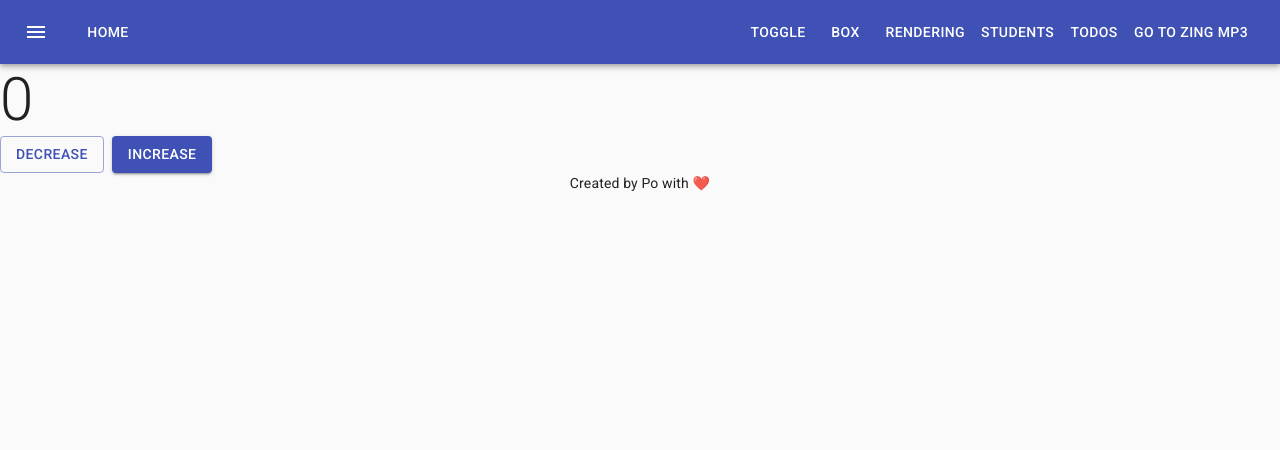
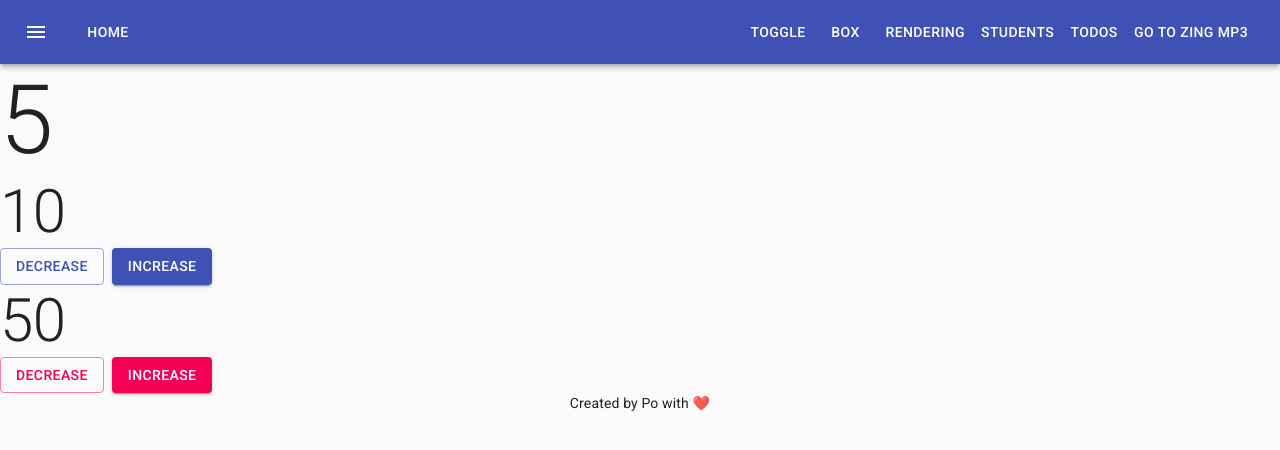
Before and after one commit to paulnguyen-mn/react-labs, a React (Create React App) app: page /counter in a window 1280 px wide. Shown: the top 450 px of the page. Built offline with nearby package versions, Linux system fonts and the light colour scheme.

Commit message:
21 - Custom hooks

```diff
--- a/src/App.jsx
+++ b/src/App.jsx
@@ -1,5 +1,7 @@
+import { Typography } from '@material-ui/core';
 import CartFeature from 'features/Cart';
 import CounterFeature from 'features/Counter';
+import { useCountDown } from 'hooks/useCountDown';
 import { useState } from 'react';
 import { Route, Switch } from 'react-router-dom';
 import ThemeContext, { themes } from 'themeContext';
@@ -16,10 +18,13 @@ function App() {
   const [currentTheme, setCurrentTheme] = useState(themes.light);
   const value = { currentTheme, setCurrentTheme };
 
+  const seconds = useCountDown({ initialSeconds: 10 });
+
   return (
     <div>
       <ThemeContext.Provider value={value}>
         <Header />
+        <Typography variant="h1">{seconds}</Typography>
 
         <Switch>
           <Route exact path="/" component={HomePage} />
--- a/src/features/Cart/cartSlice.js
+++ b/src/features/Cart/cartSlice.js
@@ -4,7 +4,6 @@ const cartSlice = createSlice({
   name: 'cart',
   initialState: {
     cartItems: [],
-    totalAmount: 0,
   },
   reducers: {
     addToCart(state, action) {
@@ -18,8 +17,6 @@ const cartSlice = createSlice({
         // existed in cart
         state.cartItems[idx].quantity += newItem.quantity;
       }
-
-      state.totalAmount += newItem.product.price * newItem.quantity;
     },
 
     removeFromCart(state, action) {},
@@ -28,7 +25,6 @@ const cartSlice = createSlice({
 
     clearCart(state) {
       state.cartItems = [];
-      state.totalAmount = 0;
     },
   },
 });
--- a/src/features/Cart/index.jsx
+++ b/src/features/Cart/index.jsx
@@ -2,12 +2,14 @@ import { Button, Container, Typography } from '@material-ui/core';
 import React from 'react';
 import { useDispatch, useSelector } from 'react-redux';
 import { addToCart } from './cartSlice';
+import { cartItemsSelector, itemsCountSelector, totalSelector } from './selectors';
 
 CartFeature.propTypes = {};
 
 function CartFeature(props) {
-  const cartItems = useSelector((state) => state.cart.cartItems);
-  const totalAmount = useSelector((state) => state.cart.totalAmount);
+  const cartItems = useSelector(cartItemsSelector);
+  const totalAmount = useSelector(totalSelector);
+  const itemsCount = useSelector(itemsCountSelector);
   const dispatch = useDispatch();
 
   const handleAddToCartClick = () => {
@@ -18,7 +20,7 @@ function CartFeature(props) {
     dispatch(action);
   };
 
-  console.log('Cart items:', cartItems);
+  console.log('Cart items:', itemsCount, cartItems);
 
   return (
     <Container>
--- /dev/null
+++ b/src/features/Cart/selectors.js
@@ -0,0 +1,11 @@
+import { createSelector } from '@reduxjs/toolkit';
+
+export const cartItemsSelector = (state) => state.cart.cartItems;
+
+export const itemsCountSelector = createSelector(cartItemsSelector, (cartItems) =>
+  cartItems.reduce((count, item) => count + item.quantity, 0)
+);
+
+export const totalSelector = createSelector(cartItemsSelector, (cartItems) =>
+  cartItems.reduce((total, item) => total + item.product.price * item.quantity, 0)
+);
--- /dev/null
+++ b/src/features/Counter/Counter1.jsx
@@ -0,0 +1,32 @@
+import { Button, Typography } from '@material-ui/core';
+import React from 'react';
+import useCounter from './hooks/useCounter';
+
+Counter1.propTypes = {};
+
+function Counter1() {
+  const { count, increase, decrease } = useCounter(10);
+
+  return (
+    <div>
+      <Typography component="h2" variant="h2">
+        {count}
+      </Typography>
+
+      <Button
+        variant="outlined"
+        color="primary"
+        style={{ marginRight: '.5rem' }}
+        onClick={decrease}
+      >
+        Decrease
+      </Button>
+
+      <Button variant="contained" color="primary" onClick={increase}>
+        Increase
+      </Button>
+    </div>
+  );
+}
+
+export default Counter1;
--- /dev/null
+++ b/src/features/Counter/Counter2.jsx
@@ -0,0 +1,32 @@
+import { Button, Typography } from '@material-ui/core';
+import React from 'react';
+import useCounter from './hooks/useCounter';
+
+Counter2.propTypes = {};
+
+function Counter2() {
+  const { count, increase, decrease } = useCounter(50);
+
+  return (
+    <div>
+      <Typography component="h2" variant="h2">
+        {count}
+      </Typography>
+
+      <Button
+        variant="outlined"
+        color="secondary"
+        style={{ marginRight: '.5rem' }}
+        onClick={decrease}
+      >
+        Decrease
+      </Button>
+
+      <Button variant="contained" color="secondary" onClick={increase}>
+        Increase
+      </Button>
+    </div>
+  );
+}
+
+export default Counter2;
--- /dev/null
+++ b/src/features/Counter/hooks/useCounter.js
@@ -0,0 +1,19 @@
+import { useState } from 'react';
+
+export default function useCounter(initialCount) {
+  const [count, setCount] = useState(initialCount);
+
+  const handleIncreaseClick = () => {
+    setCount((x) => x + 1);
+  };
+
+  const handleDecreaseClick = () => {
+    setCount((x) => x - 1);
+  };
+
+  return {
+    count,
+    increase: handleIncreaseClick,
+    decrease: handleDecreaseClick,
+  };
+}
--- a/src/features/Counter/index.jsx
+++ b/src/features/Counter/index.jsx
@@ -1,6 +1,8 @@
 import { Button, Typography } from '@material-ui/core';
 import React from 'react';
 import { useDispatch, useSelector } from 'react-redux';
+import Counter1 from './Counter1';
+import Counter2 from './Counter2';
 import { decrement, increment } from './counterSlice';
 
 CounterFeature.propTypes = {};
@@ -20,7 +22,9 @@ function CounterFeature() {
 
   return (
     <div>
-      <Typography component="h2" variant="h2">
+      <Counter1 />
+      <Counter2 />
+      {/* <Typography component="h2" variant="h2">
         {count}
       </Typography>
 
@@ -35,7 +39,7 @@ function CounterFeature() {
 
       <Button variant="contained" color="primary" onClick={handleIncreaseClick}>
         Increase
-      </Button>
+      </Button> */}
     </div>
   );
 }
--- /dev/null
+++ b/src/hooks/useCountDown.js
@@ -0,0 +1,24 @@
+import { useEffect, useState } from 'react';
+
+export function useCountDown({ initialSeconds, onFinished }) {
+  const [seconds, setSeconds] = useState(initialSeconds);
+
+  useEffect(() => {
+    const interval = setInterval(() => {
+      setSeconds((prevSecond) => {
+        const nextSecond = prevSecond - 1;
+
+        if (nextSecond <= 0) {
+          clearInterval(interval);
+          return 0;
+        }
+
+        return nextSecond;
+      });
+    }, 1000);
+
+    return () => clearInterval(interval);
+  }, []);
+
+  return seconds;
+}
```
